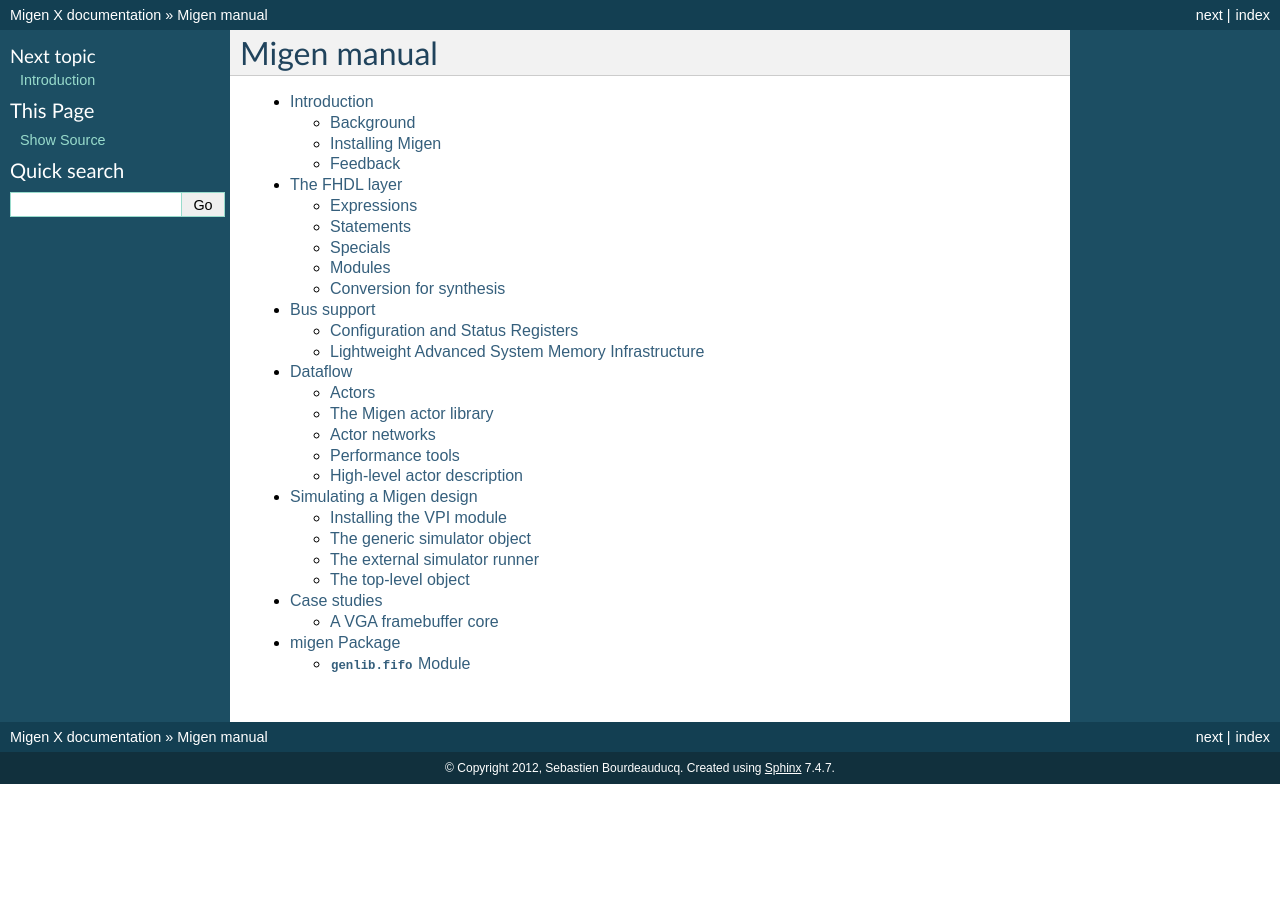
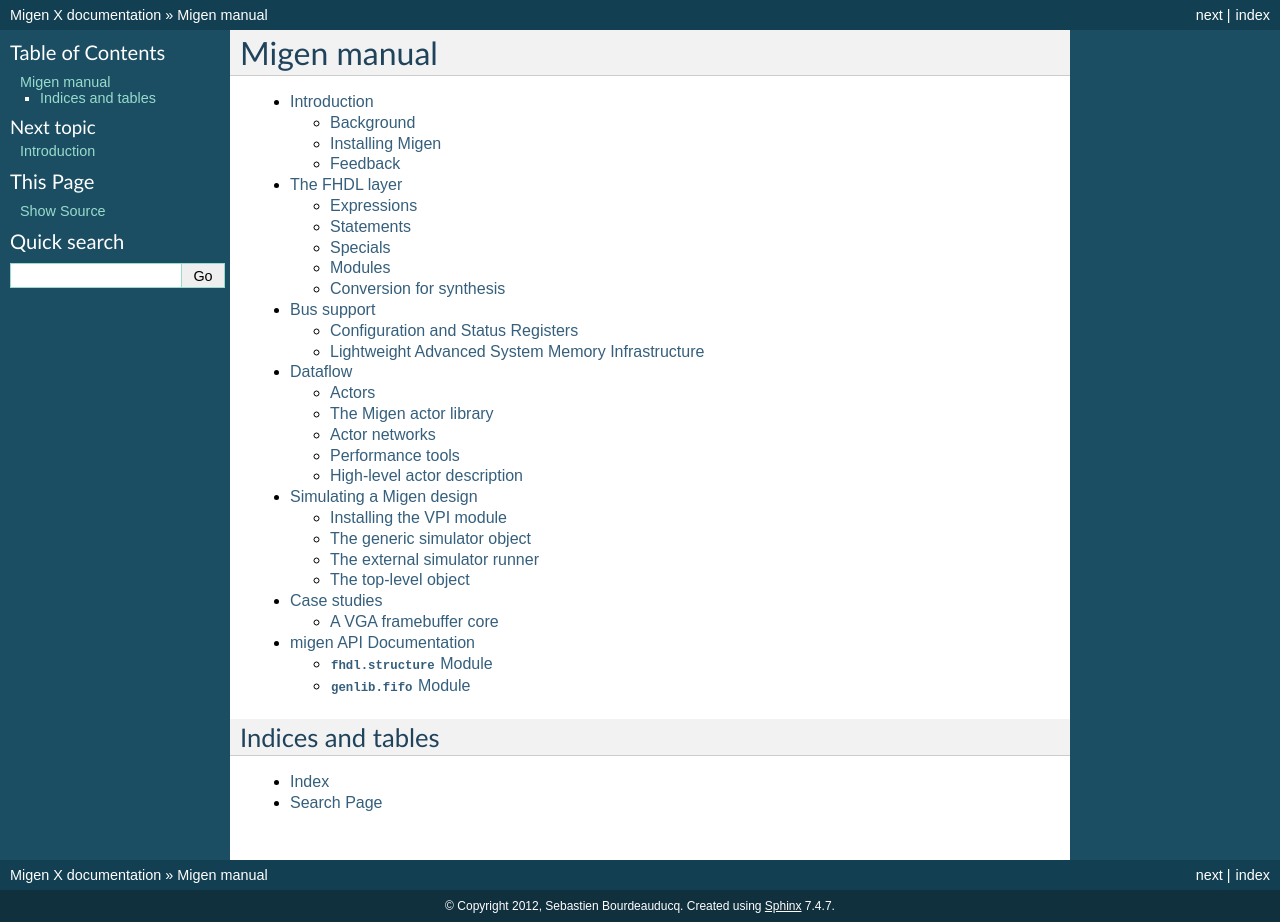
Before and after one commit to enjoy-digital/litex, a Sphinx documentation site: the page built from doc/index.rst, in a window 1280 px wide. Built offline with Sphinx 7.4.7, drawn with Linux system fonts in a browser that asks for light colours; formulas are drawn with MathJax 3; before the commit the page ends 900 px from its top, so only the background shows below that.

Commit message:
doc/api, index: add fhdl.structure, add index/search
genindex is needed to generate links between members and search is
useful for the html docs.

```diff
--- a/doc/api.rst
+++ b/doc/api.rst
@@ -1,8 +1,16 @@
-migen Package
-=============
+migen API Documentation
+=======================
+
+:mod:`fhdl.structure` Module
+------------------------------
+
+.. automodule:: migen.fhdl.structure
+        :members:
+        :show-inheritance:
 
 :mod:`genlib.fifo` Module
 ------------------------------
 
 .. automodule:: migen.genlib.fifo
         :members:
+        :show-inheritance:
--- a/doc/index.rst
+++ b/doc/index.rst
@@ -11,3 +11,11 @@
    simulation
    casestudies
    api
+
+Indices and tables
+==================
+
+* :ref:`genindex`
+* :ref:`search`
+
+.. * :ref:`modindex`
```
